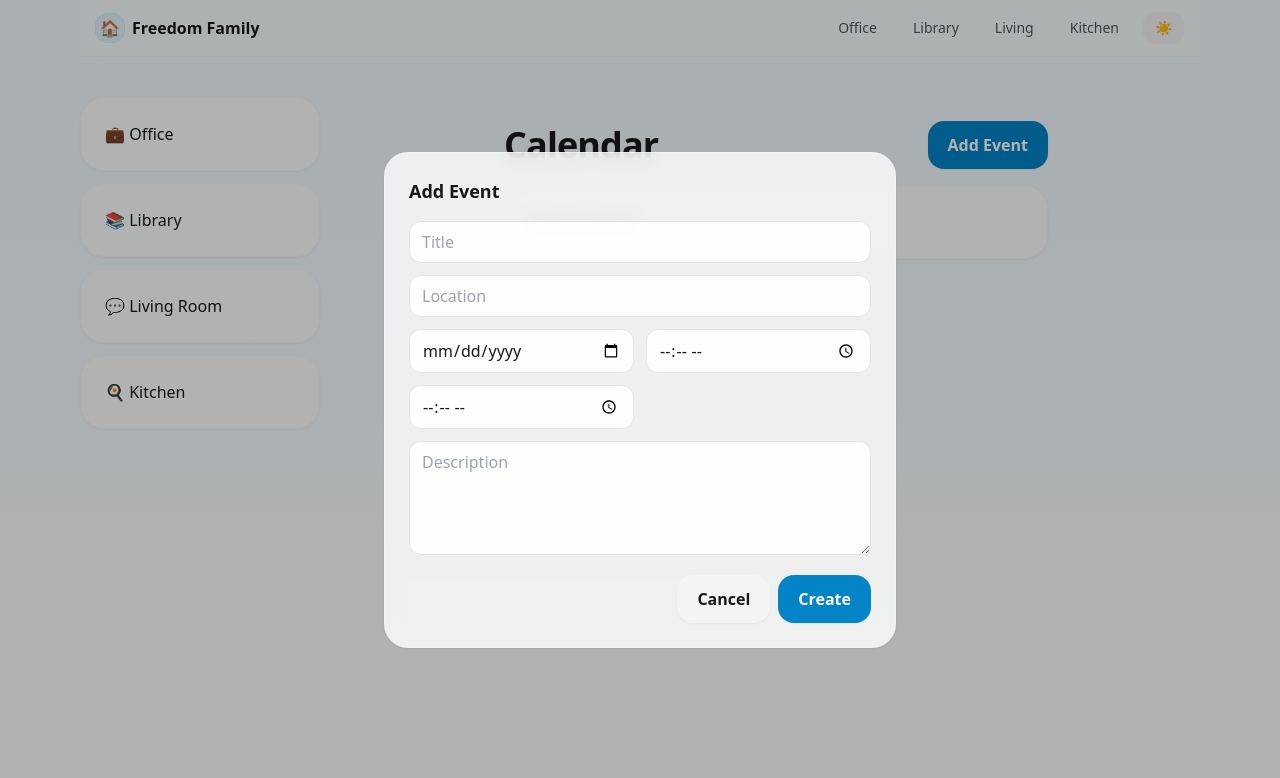
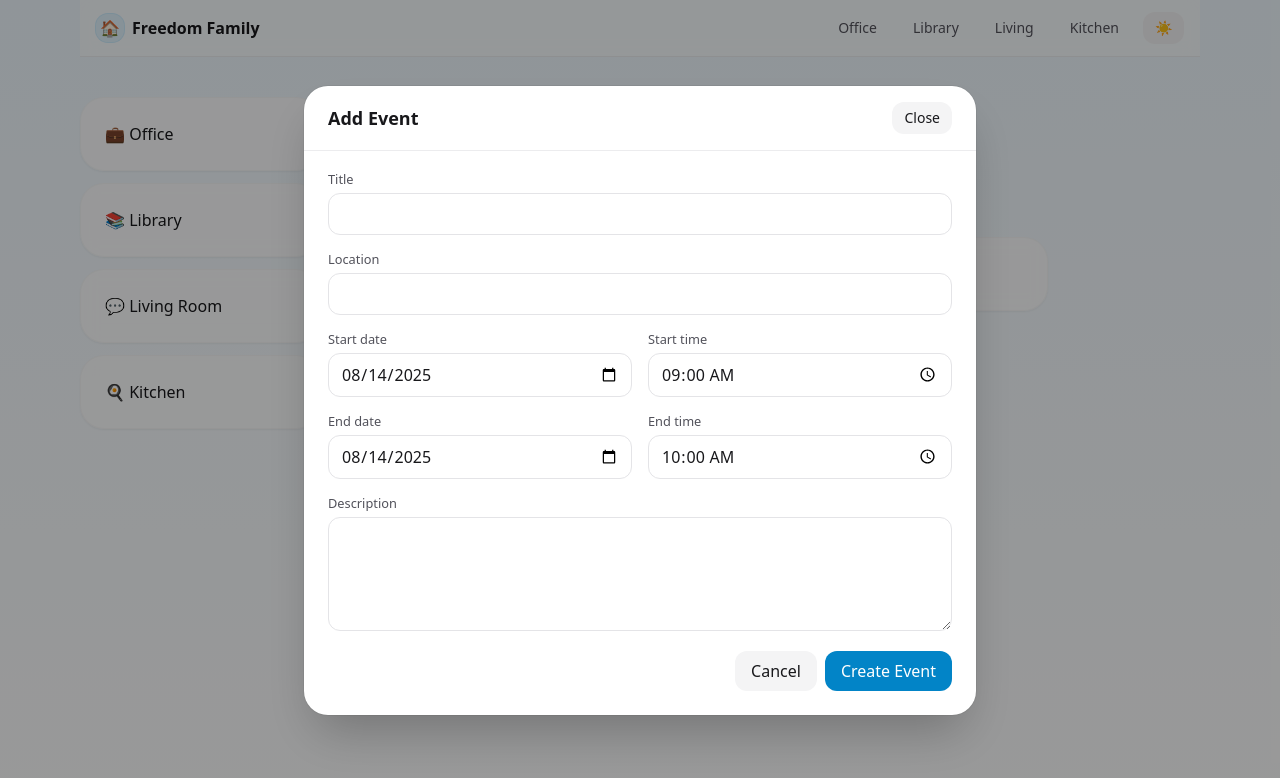
Before and after one commit to talormayde/Freedomfamily, a Next.js app: page /calendar in a window 1280 px wide. Both pictures are taken after a click on the button "Add Event". Shown: the top 778 px of the page. Built offline with nearby package versions, Linux system fonts and the light colour scheme.

Commit message:
Update page.tsx

```diff
--- a/app/calendar/page.tsx
+++ b/app/calendar/page.tsx
@@ -10,16 +10,58 @@ type Event = {
   description: string | null;
   location: string | null;
   starts_at: string; // ISO
-  ends_at: string | null;
+  ends_at: string | null; // ISO
   created_at: string;
 };
+type Prospect = { id: string; first_name: string|null; last_name: string|null; next_step: string|null; due_date: string|null };
+
+const toISO = (date: string, time: string) => new Date(`${date}T${time}:00`).toISOString();
+const fmtTime = (iso: string) => new Date(iso).toLocaleTimeString([], { hour: 'numeric', minute: '2-digit' });
+const todayStr = () => new Date().toISOString().slice(0,10);
 
 export default function CalendarPage() {
   const supa = supabaseBrowser();
   const [uid, setUid] = useState<string | null>(null);
   const [items, setItems] = useState<Event[]>([]);
+  const [prospects, setProspects] = useState<Prospect[]>([]);
+  const [view, setView] = useState<'day'|'week'|'month'>('week');
+  const [includeCRM, setIncludeCRM] = useState(true);
+
+  // modal state
+  const emptyForm = { id: null as string|null, title:'', description:'', location:'', startDate:'', startTime:'', endDate:'', endTime:'' };
   const [showForm, setShowForm] = useState(false);
-  const [form, setForm] = useState({ title:'', description:'', location:'', date:'', start:'', end:'' });
+  const [form, setForm] = useState(emptyForm);
+
+  const openCreate = () => {
+    setForm({
+      id: null,
+      title: '',
+      description: '',
+      location: '',
+      startDate: todayStr(),
+      startTime: '09:00',
+      endDate: todayStr(),
+      endTime: '10:00',
+    });
+    setShowForm(true);
+  };
+  const openEdit = (e: Event) => {
+    const sd = e.starts_at.slice(0,10);
+    const st = e.starts_at.slice(11,16);
+    const ed = (e.ends_at ?? e.starts_at).slice(0,10);
+    const et = (e.ends_at ?? e.starts_at).slice(11,16);
+    setForm({
+      id: e.id,
+      title: e.title,
+      description: e.description ?? '',
+      location: e.location ?? '',
+      startDate: sd, startTime: st,
+      endDate: ed, endTime: et,
+    });
+    setShowForm(true);
+  };
+
+  const resetAndClose = () => { setShowForm(false); setForm(emptyForm); };
 
   useEffect(() => {
     (async () => {
@@ -27,38 +69,89 @@ export default function CalendarPage() {
       const id = session?.user?.id ?? null;
       setUid(id);
       if (!id) return;
-      const { data } = await supa.from('events').select('*').order('starts_at', { ascending: true });
-      setItems((data ?? []) as Event[]);
+      const { data: evts } = await supa.from('events').select('*').order('starts_at', { ascending: true });
+      setItems((evts ?? []) as Event[]);
+      const { data: prs } = await supa.from('prospects').select('id, first_name, last_name, next_step, due_date').not('due_date','is',null);
+      setProspects((prs ?? []) as Prospect[]);
     })();
   }, []);
 
+  // computed ranges for views
+  const range = useMemo(() => {
+    const base = new Date();
+    const start = new Date(base);
+    const end = new Date(base);
+    if (view === 'day') {
+      start.setHours(0,0,0,0);
+      end.setHours(23,59,59,999);
+    } else if (view === 'week') {
+      const day = base.getDay(); // 0 Sun
+      const diff = (day + 6) % 7; // start Mon
+      start.setDate(base.getDate() - diff);
+      start.setHours(0,0,0,0);
+      end.setDate(start.getDate() + 6);
+      end.setHours(23,59,59,999);
+    } else {
+      // month
+      start.setDate(1); start.setHours(0,0,0,0);
+      end.setMonth(start.getMonth()+1, 0); end.setHours(23,59,59,999);
+    }
+    return { start, end };
+  }, [view]);
+
+  const within = (iso: string) => {
+    const d = new Date(iso);
+    return d >= range.start && d <= range.end;
+  };
+
+  const crmEvents = useMemo(() => {
+    if (!includeCRM) return [] as { id:string; title:string; starts_at:string }[];
+    return prospects
+      .filter(p => p.due_date && within(`${p.due_date}T12:00:00Z`))
+      .map(p => ({
+        id: `crm-${p.id}`,
+        title: `${(p.first_name ?? '')} ${(p.last_name ?? '')}`.trim() + (p.next_step ? ` • ${p.next_step}` : ''),
+        starts_at: `${p.due_date}T12:00:00Z`
+      }));
+  }, [prospects, includeCRM, range]);
+
+  const viewItems = useMemo(() => {
+    return items.filter(i => within(i.starts_at));
+  }, [items, range]);
+
   const grouped = useMemo(() => {
-    const m = new Map<string, Event[]>();
-    items.forEach(e => {
-      const d = e.starts_at.slice(0,10);
-      if (!m.has(d)) m.set(d, []);
-      m.get(d)!.push(e);
-    });
+    const all = [
+      ...viewItems.map(e => ({ kind:'event' as const, date: e.starts_at.slice(0,10), e })),
+      ...crmEvents.map(c => ({ kind:'crm' as const, date: c.starts_at.slice(0,10), c })),
+    ];
+    const m = new Map<string, typeof all>();
+    all.forEach(x => { if (!m.has(x.date)) m.set(x.date, [] as any); m.get(x.date)!.push(x); });
     return Array.from(m.entries()).sort(([a],[b]) => a.localeCompare(b));
-  }, [items]);
+  }, [viewItems, crmEvents]);
 
   const save = async () => {
     if (!uid) return;
-    if (!form.title.trim() || !form.date || !form.start) return alert('Title, date, and start time required.');
-    const starts_at = new Date(`${form.date}T${form.start}:00`).toISOString();
-    const ends_at = form.end ? new Date(`${form.date}T${form.end}:00`).toISOString() : null;
+    if (!form.title.trim() || !form.startDate || !form.startTime) return alert('Title, start date & time are required.');
+    const starts_at = toISO(form.startDate, form.startTime);
+    const ends_at = (form.endDate && form.endTime) ? toISO(form.endDate, form.endTime) : null;
 
-    const { error } = await supa.from('events').insert([{
-      owner: uid,
+    if (form.id) {
+      const { error } = await supa.from('events').update({
         title: form.title.trim(),
         description: form.description || null,
         location: form.location || null,
         starts_at, ends_at
+      }).eq('id', form.id);
+      if (error) return alert(error.message);
+    } else {
+      const { error } = await supa.from('events').insert([{
+        owner: uid, title: form.title.trim(), description: form.description || null, location: form.location || null, starts_at, ends_at
       }]);
       if (error) return alert(error.message);
-    setShowForm(false);
+    }
     const { data } = await supa.from('events').select('*').order('starts_at', { ascending: true });
     setItems((data ?? []) as Event[]);
+    resetAndClose();
   };
 
   const remove = async (id: string) => {
@@ -69,54 +162,106 @@ export default function CalendarPage() {
 
   return (
     <Page>
-      <div className="flex items-center justify-between">
+      <div className="mx-auto w-full max-w-6xl">
+        <div className="flex flex-wrap items-center justify-between gap-3">
           <h1>Calendar</h1>
-        <button className="btn bg-sky-600 text-white" onClick={()=>setShowForm(true)}>Add Event</button>
+          <div className="flex items-center gap-2">
+            <select className="rounded-xl border border-zinc-200 dark:border-zinc-800 bg-white/90 dark:bg-zinc-900 px-3 py-2" value={view} onChange={e=>setView(e.target.value as any)}>
+              <option value="day">Day</option>
+              <option value="week">Week</option>
+              <option value="month">Month</option>
+            </select>
+            <label className="flex items-center gap-2 text-sm">
+              <input type="checkbox" checked={includeCRM} onChange={e=>setIncludeCRM(e.target.checked)} />
+              Include CRM due items
+            </label>
+            <button className="btn bg-sky-600 text-white" onClick={openCreate}>Add Event</button>
+          </div>
         </div>
 
-      {grouped.length === 0 && <Card className="mt-4">No events yet.</Card>}
+        {grouped.length === 0 && <Card className="mt-4">Nothing scheduled in this view.</Card>}
 
         {grouped.map(([date, arr]) => (
           <div key={date} className="mt-6">
             <h3 className="text-lg font-semibold">{date}</h3>
             <div className="mt-2 grid gap-3">
-            {arr.map(e => (
-              <Card key={e.id} className="flex items-start justify-between gap-3">
+              {arr.map((row, i) => (
+                <Card key={i} className="flex items-start justify-between gap-3">
                   <div>
-                  <div className="font-semibold">{e.title}</div>
+                    <div className="font-semibold">
+                      {row.kind === 'event' ? row.e.title : row.c.title}
+                      {row.kind === 'crm' && <span className="ml-2 text-xs rounded-full bg-emerald-100 text-emerald-800 px-2 py-0.5">CRM</span>}
+                    </div>
                     <div className="text-sm text-zinc-600 dark:text-zinc-300">
-                    {new Date(e.starts_at).toLocaleTimeString([], { hour: 'numeric', minute: '2-digit' })}
-                    {e.ends_at ? ` – ${new Date(e.ends_at).toLocaleTimeString([], { hour: 'numeric', minute: '2-digit' })}` : ''}
-                    {e.location ? ` • ${e.location}` : ''}
+                      {row.kind === 'event'
+                        ? `${fmtTime(row.e.starts_at)}${row.e.ends_at ? ` – ${fmtTime(row.e.ends_at)}` : ''}${row.e.location ? ` • ${row.e.location}` : ''}`
+                        : 'All-day reminder'}
                     </div>
-                  {e.description && <div className="mt-1 text-sm">{e.description}</div>}
+                    {row.kind === 'event' && row.e.description && <div className="mt-1 text-sm">{row.e.description}</div>}
                   </div>
-                <button className="btn bg-rose-600 text-white" onClick={()=>remove(e.id)}>Delete</button>
+                  {row.kind === 'event' ? (
+                    <div className="flex gap-2">
+                      <button className="btn bg-zinc-100 dark:bg-zinc-800" onClick={() => openEdit(row.e)}>Edit</button>
+                      <button className="btn bg-rose-600 text-white" onClick={() => remove(row.e.id)}>Delete</button>
+                    </div>
+                  ) : null}
                 </Card>
               ))}
             </div>
           </div>
         ))}
 
+        {/* Modal */}
         {showForm && (
-        <div className="fixed inset-0 z-50 grid place-items-center bg-black/30 p-4" onClick={()=>setShowForm(false)}>
-          <div className="w-full max-w-lg card" onClick={e=>e.stopPropagation()}>
-            <h3 className="text-lg font-semibold">Add Event</h3>
-            <div className="mt-4 grid grid-cols-1 md:grid-cols-2 gap-3">
-              <input className="rounded-xl border border-zinc-200 dark:border-zinc-700 bg-white/90 dark:bg-zinc-900 px-3 py-2 md:col-span-2" placeholder="Title" value={form.title} onChange={e=>setForm({...form, title: e.target.value})}/>
-              <input className="rounded-xl border border-zinc-200 dark:border-zinc-700 bg-white/90 dark:bg-zinc-900 px-3 py-2 md:col-span-2" placeholder="Location" value={form.location} onChange={e=>setForm({...form, location: e.target.value})}/>
-              <input type="date" className="rounded-xl border border-zinc-200 dark:border-zinc-700 bg-white/90 dark:bg-zinc-900 px-3 py-2" value={form.date} onChange={e=>setForm({...form, date: e.target.value})}/>
-              <input type="time" className="rounded-xl border border-zinc-200 dark:border-zinc-700 bg-white/90 dark:bg-zinc-900 px-3 py-2" value={form.start} onChange={e=>setForm({...form, start: e.target.value})}/>
-              <input type="time" className="rounded-xl border border-zinc-200 dark:border-zinc-700 bg-white/90 dark:bg-zinc-900 px-3 py-2" value={form.end} onChange={e=>setForm({...form, end: e.target.value})}/>
-              <textarea className="rounded-xl border border-zinc-200 dark:border-zinc-700 bg-white/90 dark:bg-zinc-900 px-3 py-2 md:col-span-2" rows={4} placeholder="Description" value={form.description} onChange={e=>setForm({...form, description: e.target.value})}/>
+          <div className="fixed inset-0 z-50 grid place-items-center bg-black/40 p-4" onClick={resetAndClose}>
+            <div className="w-full max-w-2xl rounded-3xl bg-white dark:bg-zinc-900 shadow-2xl ring-1 ring-black/5 dark:ring-white/10" onClick={(e)=>e.stopPropagation()}>
+              <div className="flex items-center justify-between px-6 py-4 border-b border-zinc-200/70 dark:border-zinc-800/70">
+                <h3 className="text-lg font-semibold">{form.id ? 'Edit Event' : 'Add Event'}</h3>
+                <button onClick={resetAndClose} className="rounded-xl px-3 py-1.5 text-sm bg-zinc-100 hover:bg-zinc-200 dark:bg-zinc-800 dark:hover:bg-zinc-700">Close</button>
               </div>
-            <div className="mt-5 flex justify-end gap-2">
-              <button className="btn bg-zinc-100 dark:bg-zinc-800" onClick={()=>setShowForm(false)}>Cancel</button>
-              <button className="btn bg-sky-600 text-white" onClick={save}>Create</button>
+
+              <div className="px-6 py-5 grid grid-cols-1 md:grid-cols-2 gap-4">
+                <label className="form-field md:col-span-2">
+                  <span className="form-label">Title</span>
+                  <input className="form-input" value={form.title} onChange={e=>setForm({...form, title:e.target.value})}/>
+                </label>
+                <label className="form-field md:col-span-2">
+                  <span className="form-label">Location</span>
+                  <input className="form-input" value={form.location} onChange={e=>setForm({...form, location:e.target.value})}/>
+                </label>
+
+                <label className="form-field">
+                  <span className="form-label">Start date</span>
+                  <input type="date" className="form-input" value={form.startDate} onChange={e=>setForm({...form, startDate:e.target.value})}/>
+                </label>
+                <label className="form-field">
+                  <span className="form-label">Start time</span>
+                  <input type="time" className="form-input" value={form.startTime} onChange={e=>setForm({...form, startTime:e.target.value})}/>
+                </label>
+
+                <label className="form-field">
+                  <span className="form-label">End date</span>
+                  <input type="date" className="form-input" value={form.endDate} onChange={e=>setForm({...form, endDate:e.target.value})}/>
+                </label>
+                <label className="form-field">
+                  <span className="form-label">End time</span>
+                  <input type="time" className="form-input" value={form.endTime} onChange={e=>setForm({...form, endTime:e.target.value})}/>
+                </label>
+
+                <label className="form-field md:col-span-2">
+                  <span className="form-label">Description</span>
+                  <textarea rows={4} className="form-input" value={form.description} onChange={e=>setForm({...form, description:e.target.value})}/>
+                </label>
+              </div>
+
+              <div className="flex justify-end gap-2 px-6 pb-6">
+                <button className="rounded-xl px-4 py-2 bg-zinc-100 hover:bg-zinc-200 dark:bg-zinc-800 dark:hover:bg-zinc-700" onClick={resetAndClose}>Cancel</button>
+                <button className="rounded-xl px-4 py-2 bg-sky-600 text-white" onClick={save}>{form.id ? 'Save Changes' : 'Create Event'}</button>
               </div>
             </div>
           </div>
         )}
+      </div>
     </Page>
   );
 }
```
Lines whose indentation alone changed are shown as unchanged.
